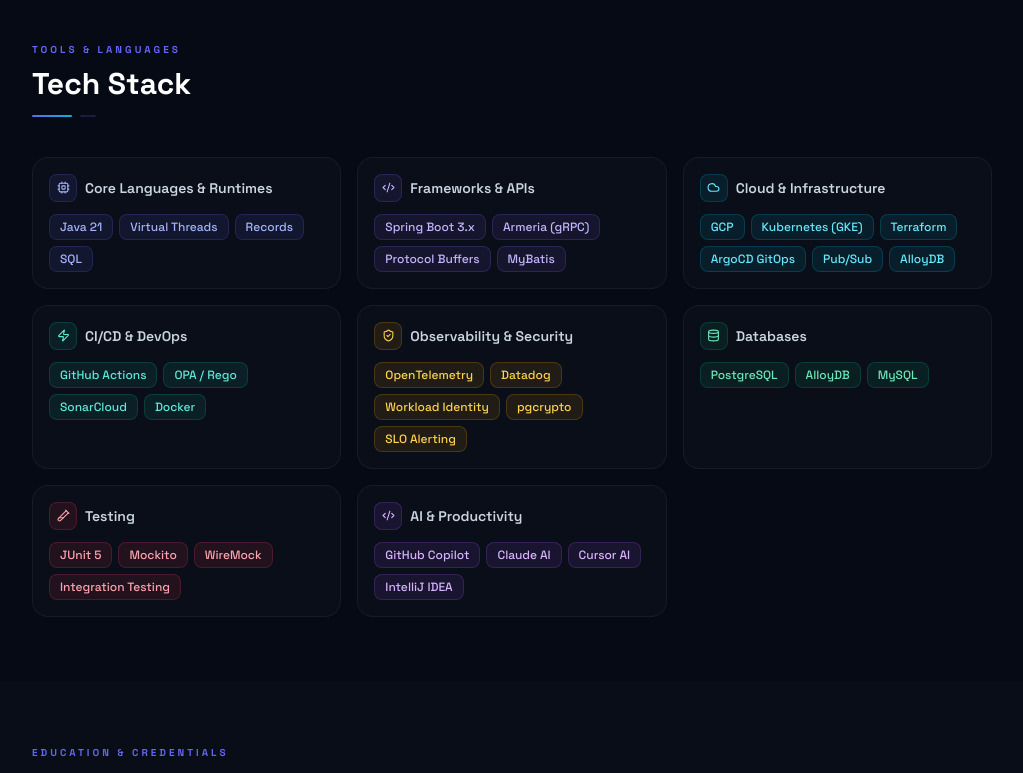
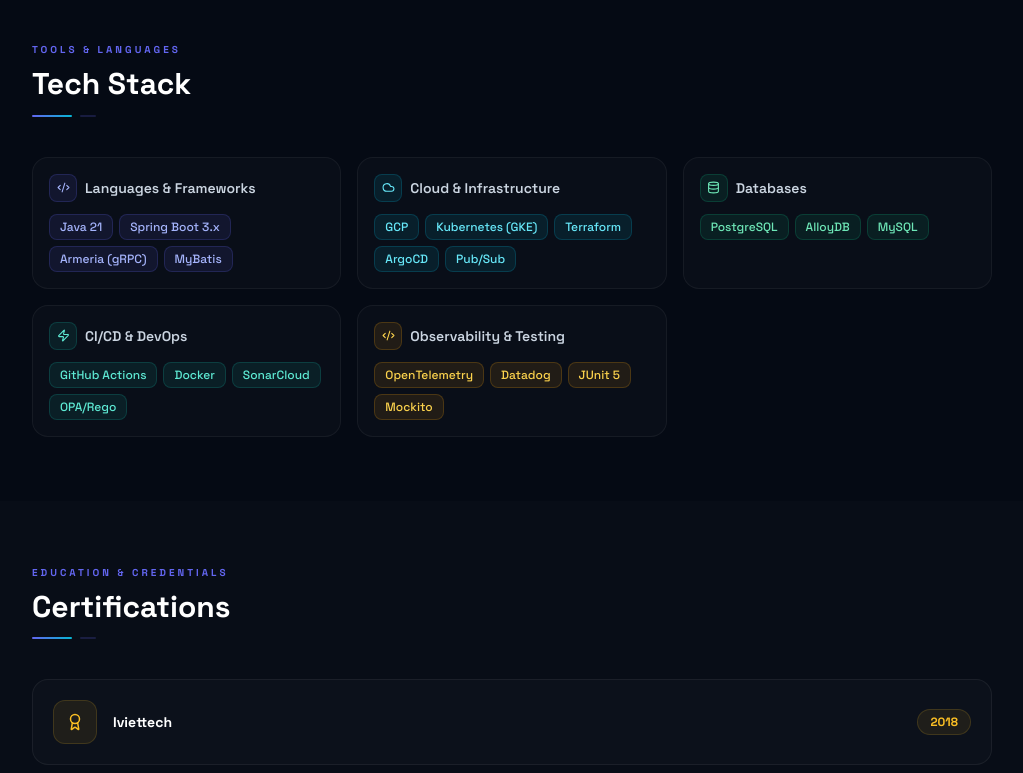
Before and after one commit to tranquocdung1402/tranquocdung1402.github.io, a React (Vite) app: page / in a window 1280 px wide. Shown: the part 1882-2655 px from the top of the page, without its empty margins (256-1279 px from the left). Built offline with nearby package versions, Linux system fonts and the light colour scheme.

Commit message:
Simplify Technical Skills: 8 categories → 5, remove noise
Co-Authored-By: Claude Sonnet 4.6 <noreply@anthropic.com>

```diff
--- a/src/data.js
+++ b/src/data.js
@@ -28,29 +28,14 @@ export const CV_DATA = {
 
   techCategories: [
     {
-      category: 'Core Languages & Runtimes',
+      category: 'Languages & Frameworks',
       color: 'blue',
-      items: ['Java 21', 'Virtual Threads', 'Records', 'SQL'],
-    },
-    {
-      category: 'Frameworks & APIs',
-      color: 'violet',
-      items: ['Spring Boot 3.x', 'Armeria (gRPC)', 'Protocol Buffers', 'MyBatis'],
+      items: ['Java 21', 'Spring Boot 3.x', 'Armeria (gRPC)', 'MyBatis'],
     },
     {
       category: 'Cloud & Infrastructure',
       color: 'sky',
-      items: ['GCP', 'Kubernetes (GKE)', 'Terraform', 'ArgoCD GitOps', 'Pub/Sub', 'AlloyDB'],
-    },
-    {
-      category: 'CI/CD & DevOps',
-      color: 'teal',
-      items: ['GitHub Actions', 'OPA / Rego', 'SonarCloud', 'Docker'],
-    },
-    {
-      category: 'Observability & Security',
-      color: 'amber',
-      items: ['OpenTelemetry', 'Datadog', 'Workload Identity', 'pgcrypto', 'SLO Alerting'],
+      items: ['GCP', 'Kubernetes (GKE)', 'Terraform', 'ArgoCD', 'Pub/Sub'],
     },
     {
       category: 'Databases',
@@ -58,14 +43,14 @@ export const CV_DATA = {
       items: ['PostgreSQL', 'AlloyDB', 'MySQL'],
     },
     {
-      category: 'Testing',
-      color: 'rose',
-      items: ['JUnit 5', 'Mockito', 'WireMock', 'Integration Testing'],
+      category: 'CI/CD & DevOps',
+      color: 'teal',
+      items: ['GitHub Actions', 'Docker', 'SonarCloud', 'OPA/Rego'],
     },
     {
-      category: 'AI & Productivity',
-      color: 'purple',
-      items: ['GitHub Copilot', 'Claude AI', 'Cursor AI', 'IntelliJ IDEA'],
+      category: 'Observability & Testing',
+      color: 'amber',
+      items: ['OpenTelemetry', 'Datadog', 'JUnit 5', 'Mockito'],
     },
   ],
 
```
Also changed, not shown: public/cv.html (+14 -43 lines), 1 other file (tests, documents, lock files or other folders).
